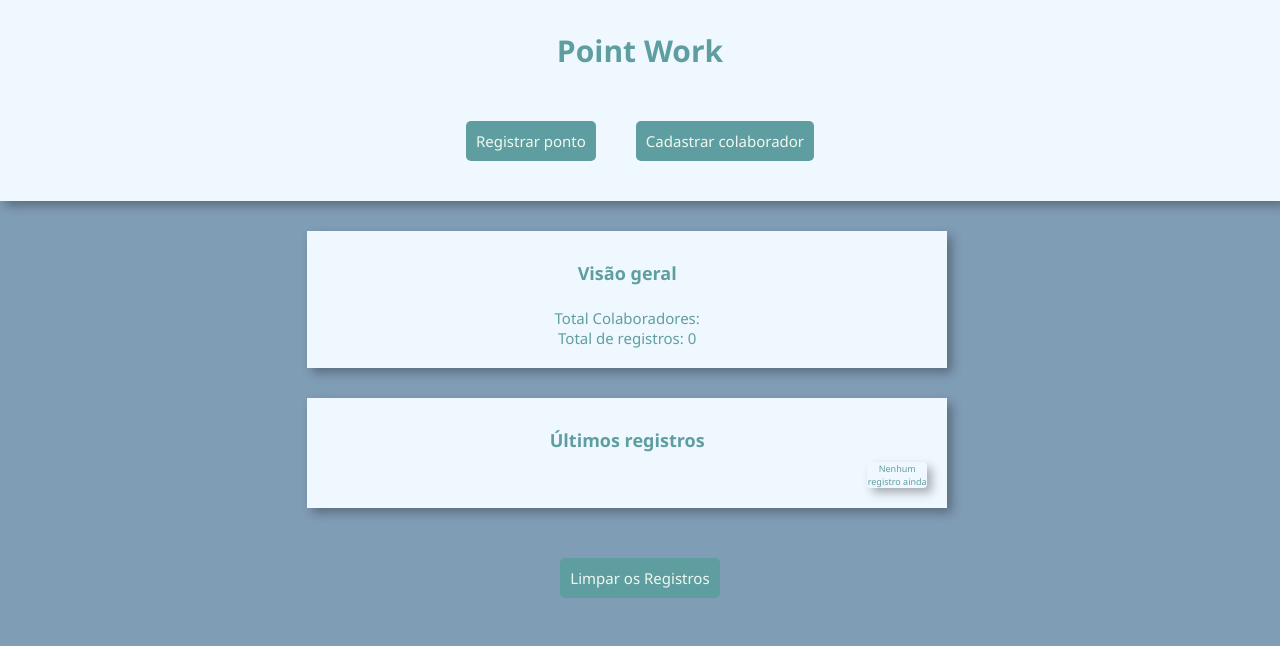
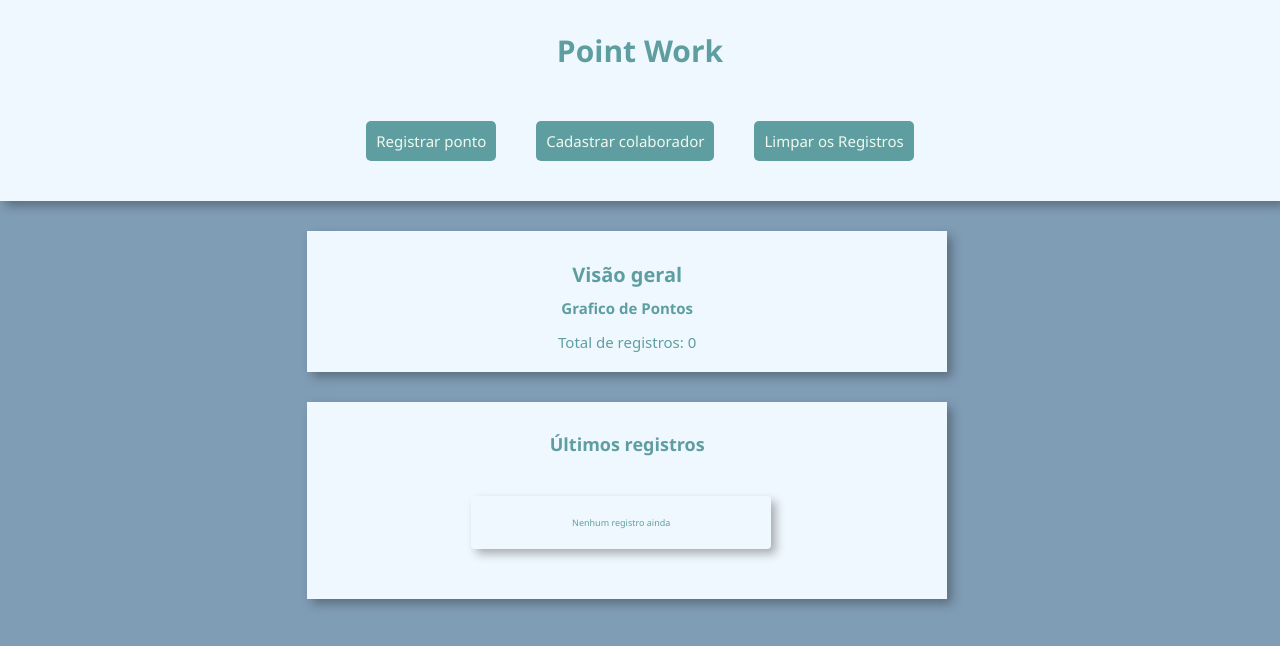
Before and after one commit to luizfrz/Point-work, a React (Vite) app: page / in a window 1280 px wide. Shown: the top 646 px of the page. Built offline with nearby package versions, Linux system fonts and the light colour scheme.

Commit message:
style: adjust css

```diff
--- a/src/pages/Home.jsx
+++ b/src/pages/Home.jsx
@@ -17,15 +17,16 @@ function Home({ records, setRecords }) {
     </div>
         <button onClick={() => navigate('/point')}> Registrar ponto  </button>
         <button onClick={()=> navigate('/Register')}>Cadastrar colaborador</button>
+        <button  className="Clear" onClick={Clear}> Limpar os Registros </button>
       </div>
 
 
       <div className='General'>
         <h1>Visão geral</h1>
+        <div>
+          <h2>Grafico de Pontos</h2>
+        </div>
         <br/>
-        <div>
-          <span> Total Colaboradores: </span>
-        </div>
         <div>
           <span> Total de registros: {records.length}</span>
         </div>
@@ -37,18 +38,15 @@ function Home({ records, setRecords }) {
           <ul>
             {records.slice(-5).map((record, index) => (
               <li key={index}>
-                <strong>{record.type}</strong> - {formatTime(record.time)}
+                {record.type}- {formatTime(record.time)}
               </li>
             ))}
           </ul>
         ) : (
-          <p>Nenhum registro ainda</p>
+          <p className='N-Register'>Nenhum registro ainda</p>
         )}
       </div>
       <div className="ClearAll">
-        <button  className="Clear" onClick={Clear}>
-        Limpar os Registros
-      </button>
       </div>
     </div>
   )
--- a/src/pages/Point.jsx
+++ b/src/pages/Point.jsx
@@ -1,4 +1,3 @@
-import { GiAerialSignal } from 'react-icons/gi'
 import Clock from '../components/Clock'
 import { useNavigate } from 'react-router-dom'
 
@@ -36,7 +35,7 @@ function Point({ records, setRecords }) {
               margin: '10px',
               cursor: 'pointer'
             }}
-            onClick={() => addRecord('entrada')}
+            onClick={() => addRecord('Entrada')}
           >
             Entrada
           </button>
@@ -52,7 +51,7 @@ function Point({ records, setRecords }) {
               margin: '10px',
               cursor: 'pointer'
             }}
-            onClick={() => addRecord('pausa')}
+            onClick={() => addRecord('Pausa')}
           >
             Pausa
           </button>
@@ -68,7 +67,7 @@ function Point({ records, setRecords }) {
               margin: '10px',
               cursor: 'pointer'
             }}
-            onClick={() => addRecord('saída')}
+            onClick={() => addRecord('Saída')}
           >
             Saída
           </button>
@@ -101,7 +100,7 @@ function Point({ records, setRecords }) {
           <div>
             {records.map((record, index) => (
               <div key={index} style={{
-                margin: '10px 0',
+                margin: '4px ',
                 fontFamily:'system-ui',
                 padding: '10px',
                 backgroundColor: '#5f9ea0',
@@ -116,7 +115,14 @@ function Point({ records, setRecords }) {
             ))}
           </div>
         ) : (
-          <p style={{ color: '#ec4949', fontSize: '20px', marginLeft:'45%' }}>Nenhum registro ainda</p>
+          <p style={{
+            color: '#d46565',
+            fontSize: '20px',
+            marginLeft:'45%',
+            margin:'20px',
+            marginRight:'30px',
+            textAlign:'center'
+          }}>Nenhum registro ainda</p>
         )}
       </div>
     </div>
--- a/src/styles/Home.css
+++ b/src/styles/Home.css
@@ -25,6 +25,7 @@ p{
 }
 span{
     font-size: 15px;
+    font-family: system-ui, -apple-system, BlinkMacSystemFont, 'Segoe UI', Roboto, Oxygen, Ubuntu, Cantarell, 'Open Sans', 'Helvetica Neue', sans-serif;
 }
 span svg{
     font-size: 30px;
@@ -33,9 +34,9 @@ span svg{
 li{
    list-style: none;
    background-color: var(--color-blue);
-   width: 40%;
+   width: 30%;
    padding: 4px;
-   margin-left: 30%;
+   margin: 5px;
    border-radius: 4px;
    font-family: var(--font-point);
    color: var(--color-white);
@@ -68,8 +69,7 @@ button{
     width:50%;
     padding: 20px;
     margin-left: 24%;
-    font-size: 9px;
-    text-align: center;
+    font-size:10px;
     box-shadow: 5px 5px 10px rgba(0, 0, 0, 0.3);
     color: cadetblue;
     font-family: 'Segoe UI', Tahoma, Geneva, Verdana, sans-serif;
@@ -87,3 +87,15 @@ button{
     color: cadetblue;
     font-family: 'Segoe UI', Tahoma, Geneva, Verdana, sans-serif;
 }
+.N-Register{
+    margin: 30px;
+    text-align: center;
+    width:50%;
+    padding: 20px;
+    margin-left: 24%;
+    font-size: 9px;
+    text-align: center;
+    box-shadow: 5px 5px 10px rgba(0, 0, 0, 0.3);
+    color: cadetblue;
+    font-family: 'Segoe UI', Tahoma, Geneva, Verdana, sans-serif;
+}
```
